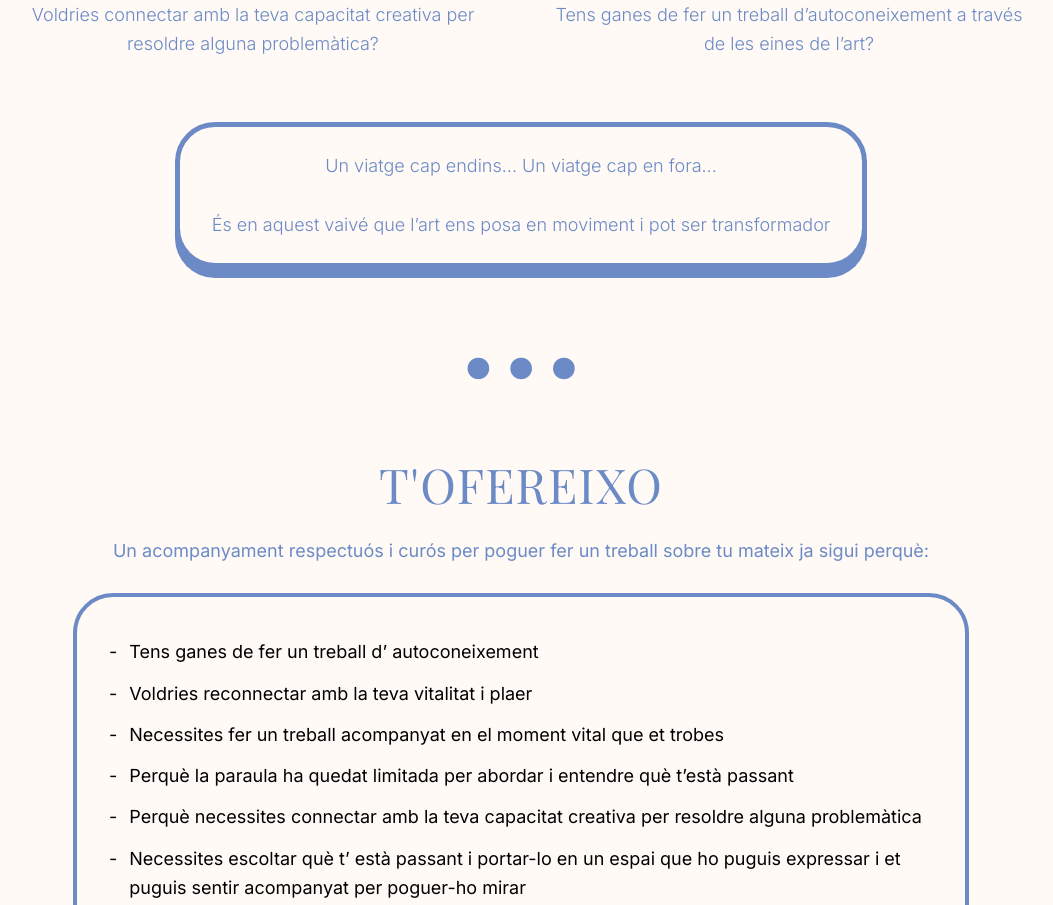
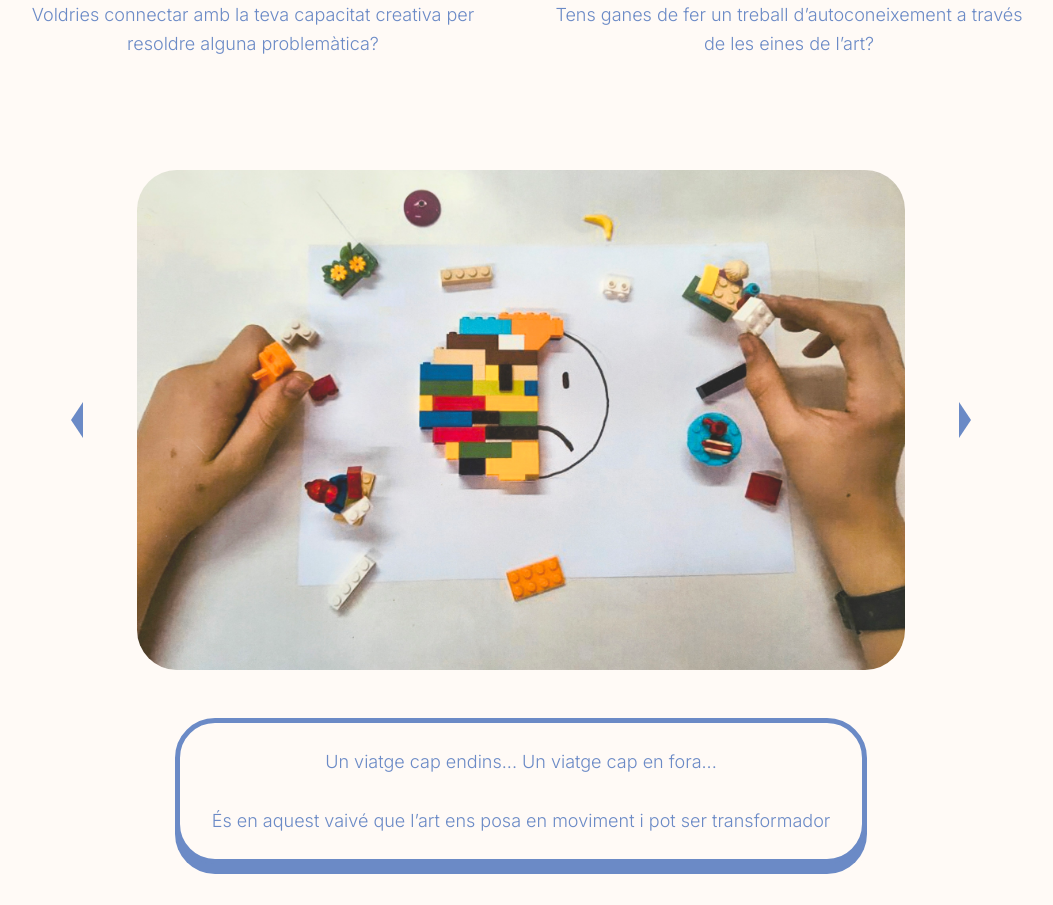
Before and after one commit to m-s-torne/taller-dels-sentits, a Next.js app: page /artterapia in a window 1280 px wide. Shown: the part 900-1805 px from the top of the page, without its empty margins (119-1172 px from the left). Built offline with nearby package versions, Linux system fonts and the light colour scheme.

Commit message:
feat: add ImageCarousel component to all needed locations

```diff
--- a/app/(serveis)/artperdins/page.tsx
+++ b/app/(serveis)/artperdins/page.tsx
@@ -29,6 +29,8 @@ export default function Artperdins() {
 
                 <LongDescription longDescription={service.longDescription} />
 
+                <ImageCarousel images={carouselImages} />
+
                 <QuestionsSection questions={service.questions}/>
 
                 <MoreContentSection moreContent={service.moreContent} />
--- /dev/null
+++ b/app/(serveis)/artterapia/lib/carouselImages.ts
@@ -0,0 +1,9 @@
+import image1 from '@/app/_assets/images/artterapia/caroussel/tallerdelssentits_artterapia_servei_3.jpg';
+import image2 from '@/app/_assets/images/artterapia/caroussel/tallerdelssentits_artterapia_servei_4.jpg';
+import image3 from '@/app/_assets/images/artterapia/caroussel/tallerdelssentits_artterapia_servei_10.jpg';
+
+export const carouselImages = [
+    { src: image1.src, alt: 'Artperdins servei 1' },
+    { src: image2.src, alt: 'Artperdins servei 2' },
+    { src: image3.src, alt: 'Artperdins servei 3' }
+];
--- a/app/(serveis)/artterapia/page.tsx
+++ b/app/(serveis)/artterapia/page.tsx
@@ -13,6 +13,8 @@ import {
 import {
     RestArtterapia,
 } from './components';
+import { carouselImages } from '@/app/(serveis)/artterapia/lib/carouselImages';
+import { ImageCarousel } from '@/app/(serveis)/components/ImageCarousel';
 
 export default function Artterapia() {
     const quoteIndices = useServeis();
@@ -29,6 +31,8 @@ export default function Artterapia() {
 
                 <QuestionsSection questions={service.questions} />
 
+                <ImageCarousel images={carouselImages} />
+
                 <MoreContentSection moreContent={service.moreContent} />
 
                 <RestArtterapia rest={service.rest!} />
```
